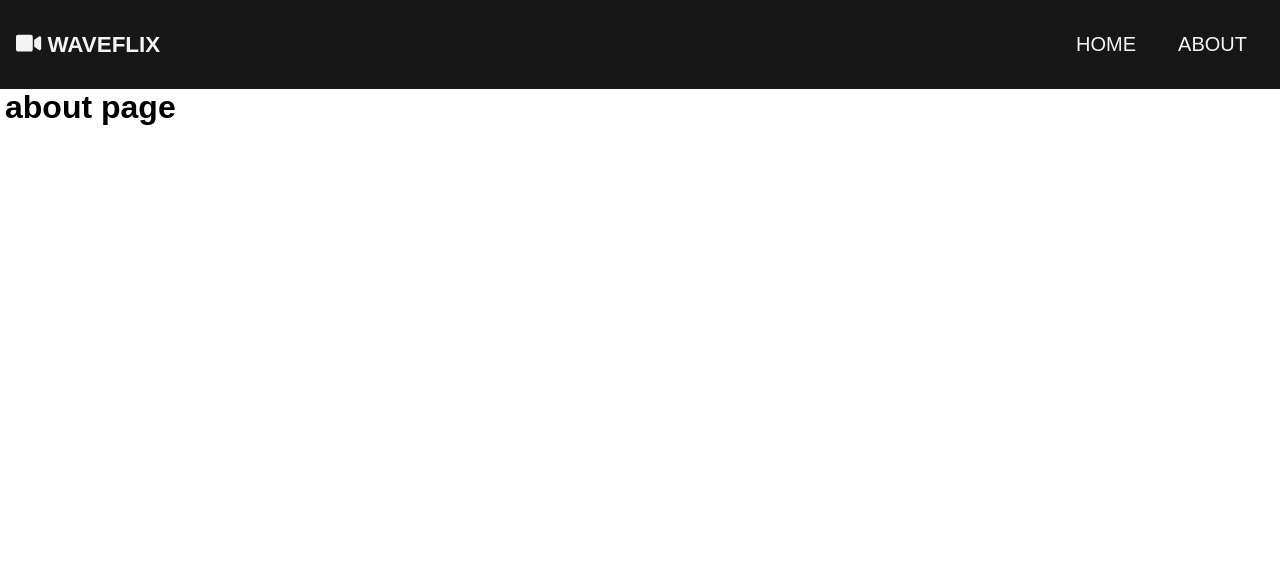
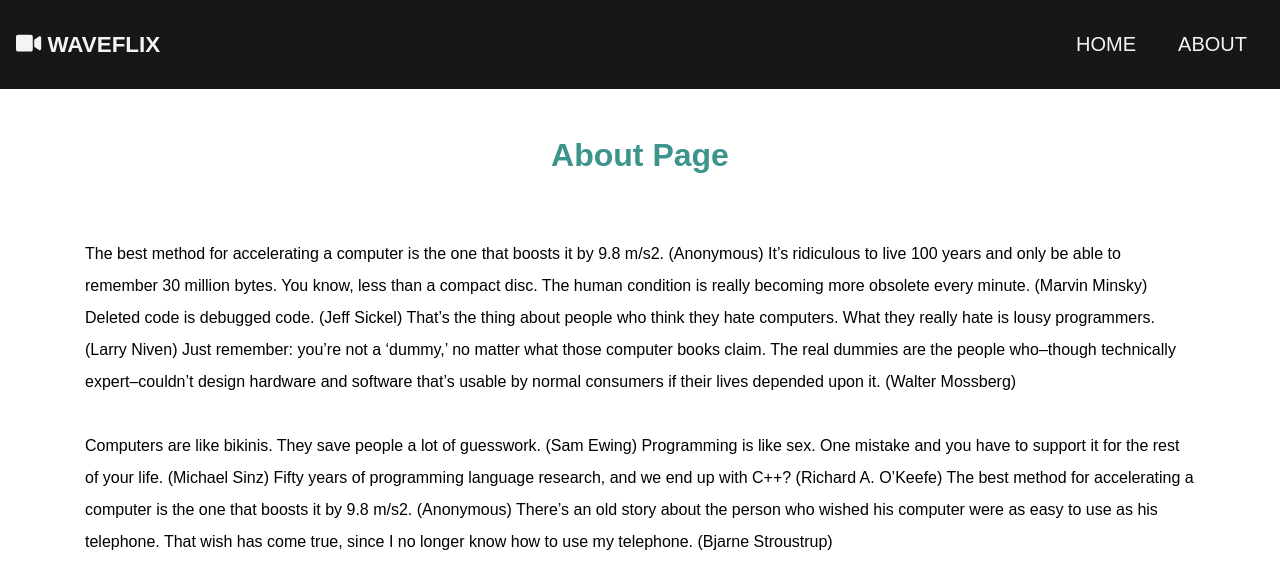
Before and after one commit to zourdycodes/waveflix-tvshow-react, a React (Create React App) app: page /about in a window 1280 px wide. Shown: the top 588 px of the page. Built offline with nearby package versions, Linux system fonts and the light colour scheme.

Commit message:
all done: clean up the build and ready to engage --> adding aboutpage

```diff
--- a/src/index.css
+++ b/src/index.css
@@ -223,6 +223,23 @@ img {
   line-height: 2;
 }
 
+/* About Page */
+.aboutPage__title {
+  text-align: center;
+  margin: 3rem;
+  color: var(--secondary-color);
+}
+
+.aboutPage__desc {
+  line-height: 2;
+  padding: 1rem 5rem;
+}
+
+.aboutPage__desc-02 {
+  line-height: 2;
+  padding: 1rem 5rem;
+}
+
 @media (max-width: 600px) {
   .list {
     grid-template-columns: repeat(2, minmax(100px, 1fr));
@@ -240,6 +257,13 @@ img {
 
   .detailsPage__genre {
     display: flex;
+  }
+  .aboutPage__desc {
+    padding: 1rem 1rem;
+  }
+
+  .aboutPage__desc-02 {
+    padding: 1rem 1rem;
   }
 }
 
--- a/src/pages/Aboutpage.js
+++ b/src/pages/Aboutpage.js
@@ -1,7 +1,30 @@
 const Aboutpage = () => {
   return (
     <div className="aboutPage">
-      <h1>about page</h1>
+      <h1 className="aboutPage__title">About Page</h1>
+      <p className="aboutPage__desc">
+        The best method for accelerating a computer is the one that boosts it by
+        9.8 m/s2. (Anonymous) It’s ridiculous to live 100 years and only be able
+        to remember 30 million bytes. You know, less than a compact disc. The
+        human condition is really becoming more obsolete every minute. (Marvin
+        Minsky) Deleted code is debugged code. (Jeff Sickel) That’s the thing
+        about people who think they hate computers. What they really hate is
+        lousy programmers. (Larry Niven) Just remember: you’re not a ‘dummy,’ no
+        matter what those computer books claim. The real dummies are the people
+        who–though technically expert–couldn’t design hardware and software
+        that’s usable by normal consumers if their lives depended upon it.
+        (Walter Mossberg)
+      </p>
+      <p className="aboutPage__desc-02">
+        Computers are like bikinis. They save people a lot of guesswork. (Sam
+        Ewing) Programming is like sex. One mistake and you have to support it
+        for the rest of your life. (Michael Sinz) Fifty years of programming
+        language research, and we end up with C++? (Richard A. O’Keefe) The best
+        method for accelerating a computer is the one that boosts it by 9.8
+        m/s2. (Anonymous) There’s an old story about the person who wished his
+        computer were as easy to use as his telephone. That wish has come true,
+        since I no longer know how to use my telephone. (Bjarne Stroustrup)
+      </p>
     </div>
   );
 };
--- a/src/pages/Detailspage.js
+++ b/src/pages/Detailspage.js
@@ -1,5 +1,6 @@
 import { useEffect, useContext } from "react";
 import ShowsContext from "../contexts/shows/showContext";
+import Loader from "../components/Loader";
 
 const Detailspage = ({ match }) => {
   const { getSingleShow, singleShow, loading } = useContext(ShowsContext);
@@ -24,7 +25,7 @@ const Detailspage = ({ match }) => {
   return (
     <>
       {loading ? (
-        <h2>Loading...</h2>
+        <Loader />
       ) : (
         <div className="detailsPage">
           <img
```
